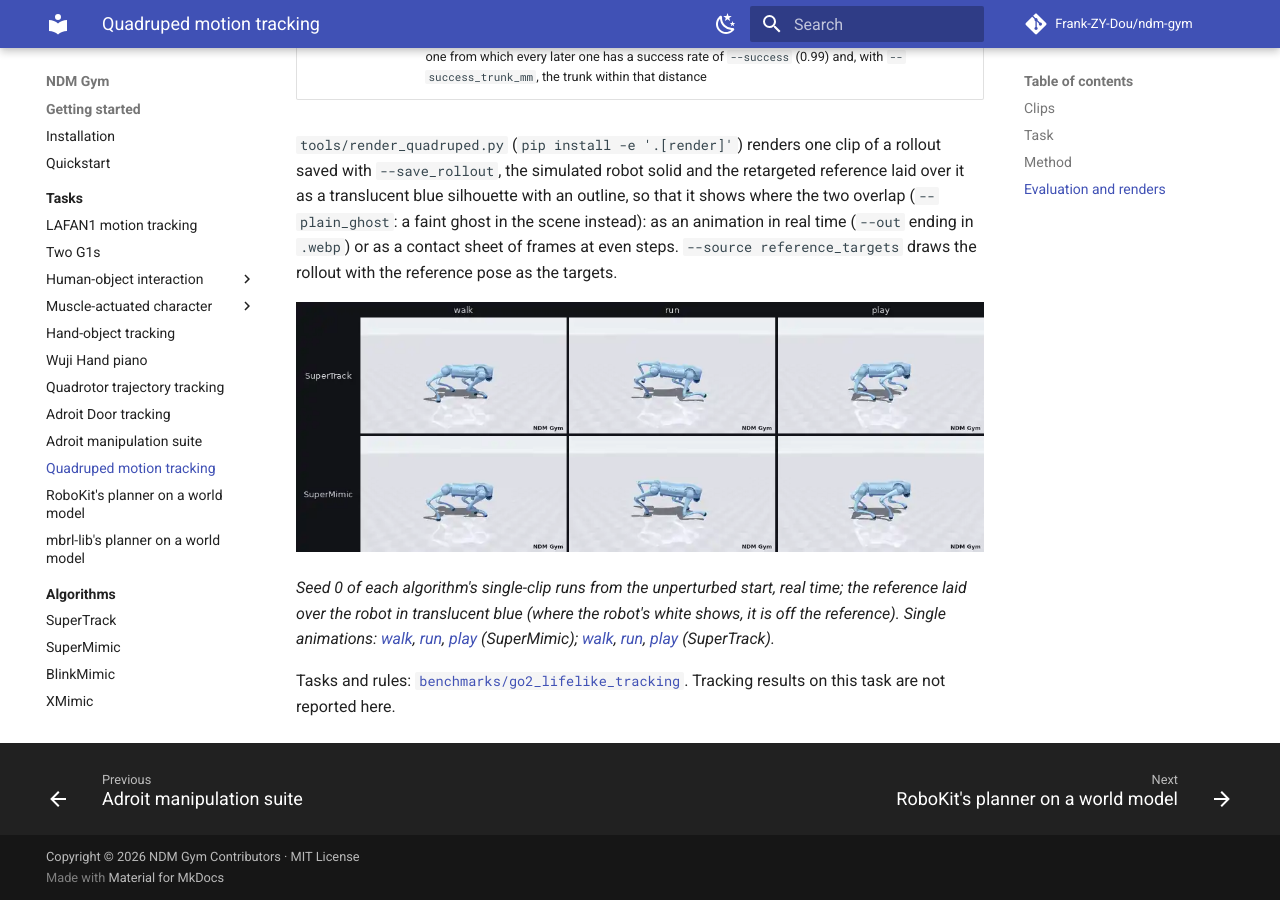
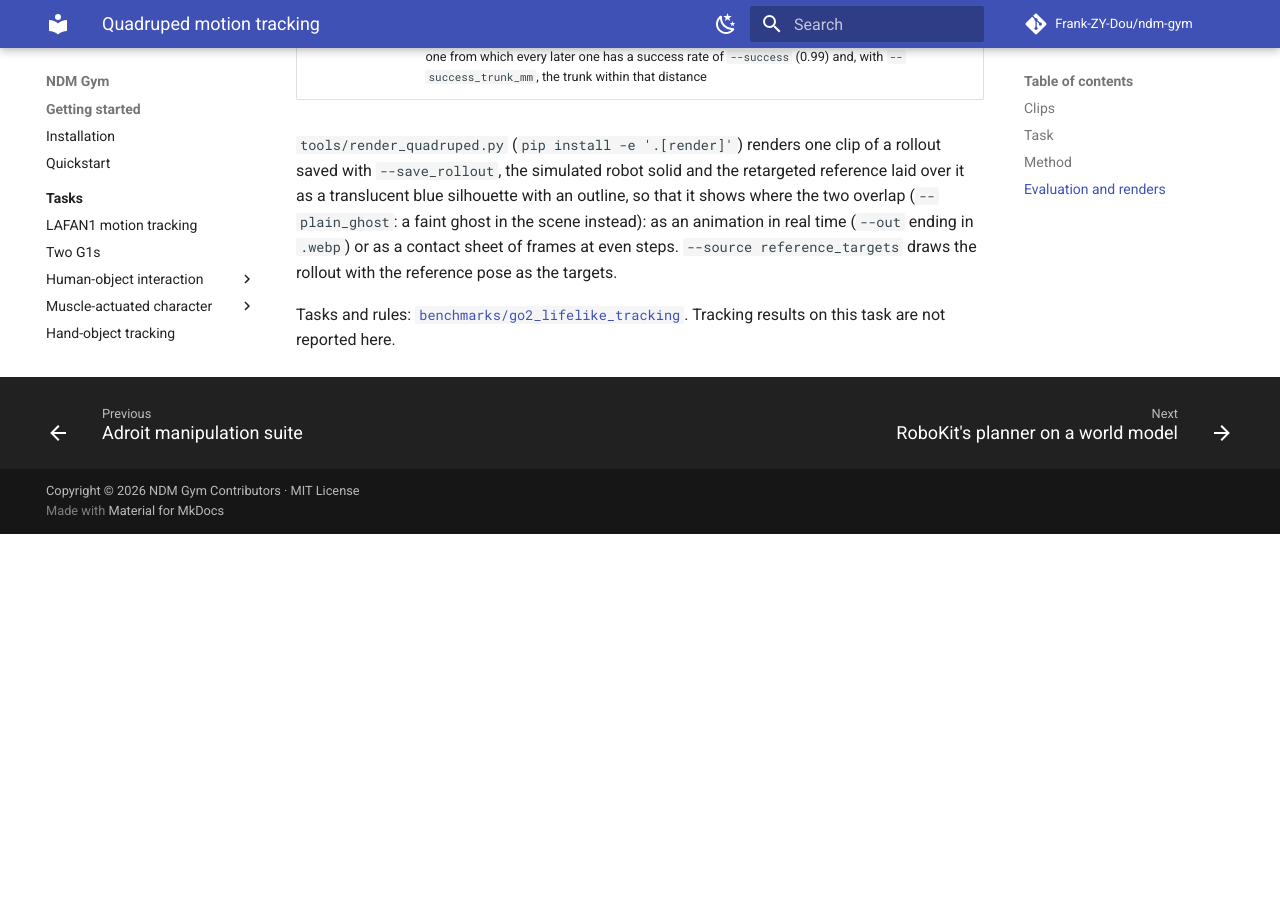
Before and after one commit to Frank-ZY-Dou/ndm-gym, an MkDocs documentation site: the page built from docs/tasks/quadruped.md, in a window 1280 px wide and 900 px high, scrolled down 3356 px. Built offline with MkDocs 1.6.1 and Material for MkDocs 9.7.7, drawn with Linux system fonts in a browser that asks for light colours; comment, search, counter and statistics services are not loaded; after the commit the page ends 3890 px from its top, so only the background shows below that.

Commit message:
Go2: the section's renders and the task page's grid and animations out, their files removed (docs/media/go2) with NOTICE's paragraph on them; the README teaser without its Go2 block (rebuilt with tools/make_grid.py's documented command, --row_blocks 4 3 1 5: the racing quadrotor alone in the third row, centred; 11.22 MB), and its table row, alt text, caption and credits, and make_grid's documented commands, to match

```diff
--- a/docs/tasks/quadruped.md
+++ b/docs/tasks/quadruped.md
@@ -113,13 +113,5 @@ it shows where the two overlap (`--plain_ghost`: a faint ghost in the scene inst
 `.webp`) or as a contact sheet of frames at even steps. `--source reference_targets` draws the rollout with the
 reference pose as the targets.
 
-![SuperTrack and SuperMimic on the walk, the run and the play clip](https://raw.githubusercontent.com/Frank-ZY-Dou/ndm-gym/main/docs/media/go2/grid.webp)
-
-*Seed 0 of each algorithm's single-clip runs from the unperturbed start, real time; the reference laid over the robot in translucent blue (where the robot's white shows, it is off the
-reference). Single
-animations: [walk](https://raw.githubusercontent.com/Frank-ZY-Dou/ndm-gym/main/docs/media/go2/walk_sm.webp), [run](https://raw.githubusercontent.com/Frank-ZY-Dou/ndm-gym/main/docs/media/go2/run_sm.webp), [play](https://raw.githubusercontent.com/Frank-ZY-Dou/ndm-gym/main/docs/media/go2/play_sm.webp)
-(SuperMimic); [walk](https://raw.githubusercontent.com/Frank-ZY-Dou/ndm-gym/main/docs/media/go2/walk_st.webp), [run](https://raw.githubusercontent.com/Frank-ZY-Dou/ndm-gym/main/docs/media/go2/run_st.webp), [play](https://raw.githubusercontent.com/Frank-ZY-Dou/ndm-gym/main/docs/media/go2/play_st.webp)
-(SuperTrack).*
-
 Tasks and rules: [`benchmarks/go2_lifelike_tracking`](../../benchmarks/go2_lifelike_tracking/README.md). Tracking results
 on this task are not reported here.
```
Also changed, not shown: README.md (+3 -8 lines), docs/media/go2/grid.webp (deleted), docs/media/go2/run_sm.webp (deleted), docs/media/go2/run_st.webp (deleted), docs/media/go2/walk_sm.webp (deleted), docs/media/go2/walk_st.webp (deleted), 5 other files.
